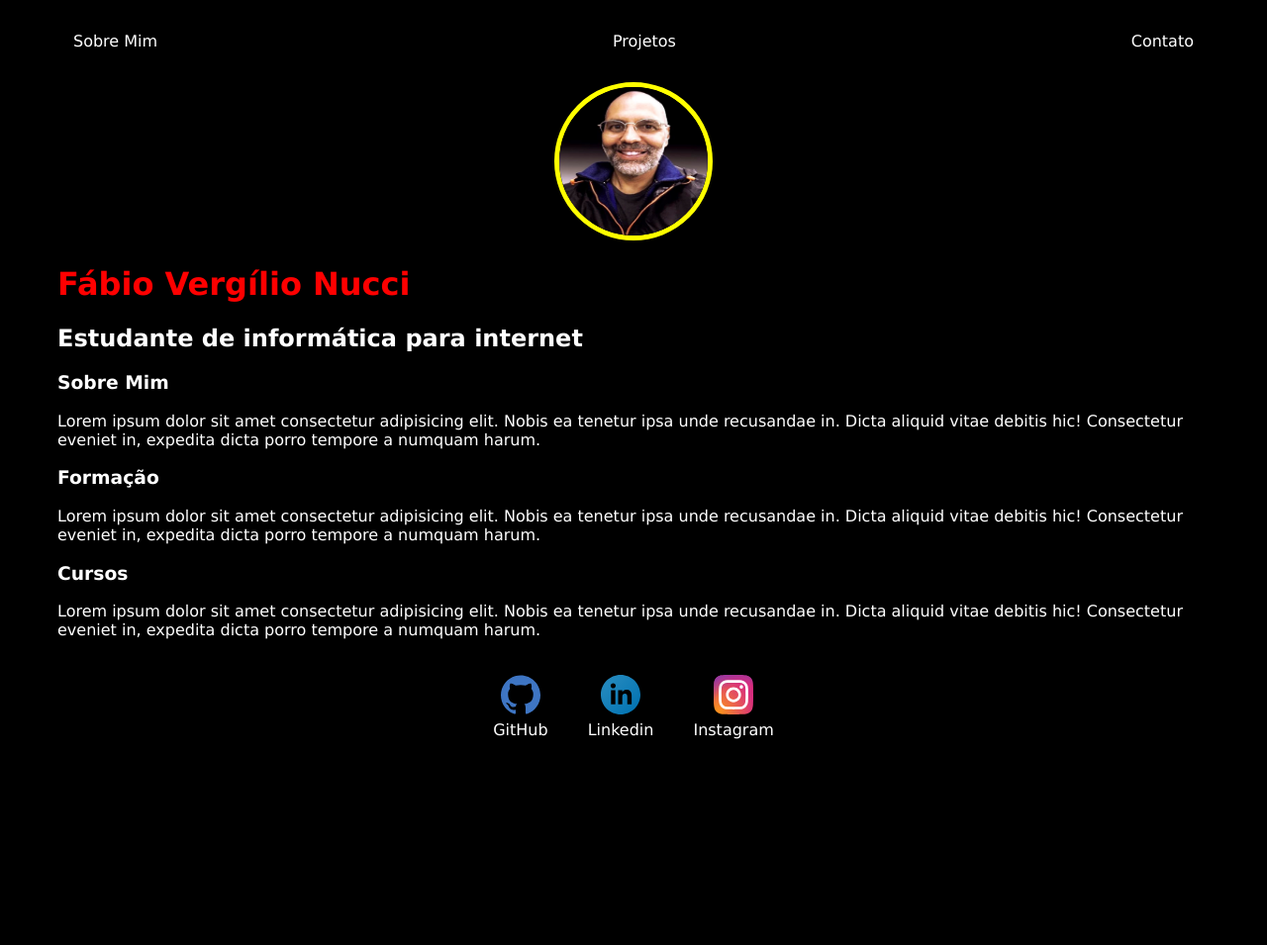
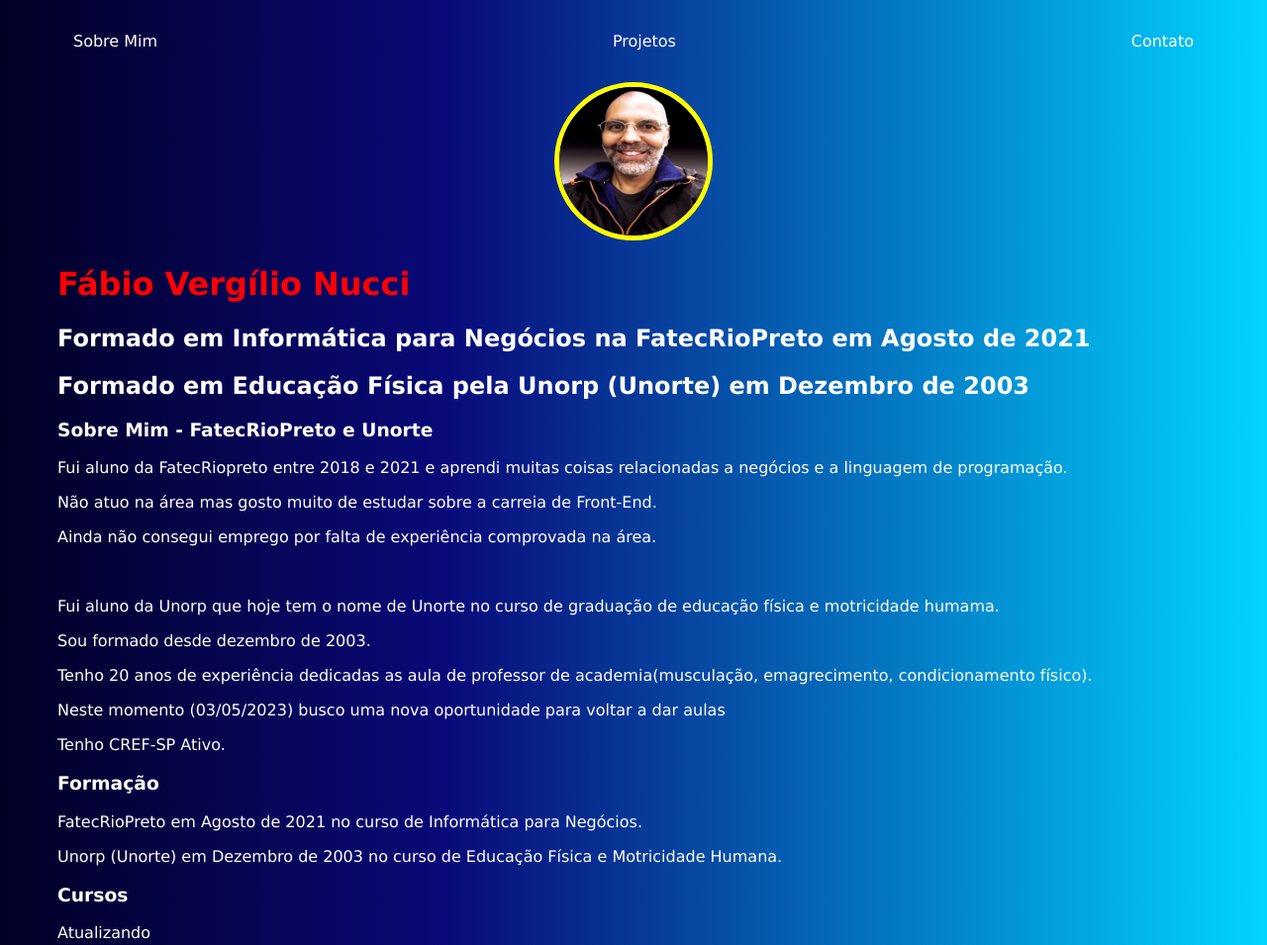
Before and after one commit to fabiovnucci/perfil, a plain HTML site: page index.html in a window 1280 px wide. Shown: the top 955 px of the page at 99% size. Before the commit the page ends 800 px from the top, so only its background shows below. Drawn offline with Linux system fonts and the light colour scheme.

Commit message:
atualizado

```diff
--- a/index.html
+++ b/index.html
@@ -5,7 +5,7 @@
     <meta http-equiv="X-UA-Compatible" content="IE=edge" />
     <meta name="viewport" content="width=device-width, initial-scale=1.0" />
     <link rel="stylesheet" href="style.css" />
-    <title>Exemplo de Site Pessoal</title>
+    <title>Meu site pessoal</title>
   </head>
   <body>
     <div class="container">
@@ -27,34 +27,39 @@
         <img src="./imagens/linkedin novo.jpg" alt="eu" />
       </div>
       <h1>Fábio Vergílio Nucci</h1>
-      <h2>Estudante de informática para internet</h2>
+      <h2>Formado em Informática para Negócios na FatecRioPreto em Agosto de 2021</h2>
+      <h2>Formado em Educação Física pela Unorp (Unorte) em Dezembro de 2003</h2>
     </header>
 
     <main>
       <section>
-        <h3>Sobre Mim</h3>
+        <h3>Sobre Mim - FatecRioPreto e Unorte</h3>
         <p>
-          Lorem ipsum dolor sit amet consectetur adipisicing elit. Nobis ea
-          tenetur ipsa unde recusandae in. Dicta aliquid vitae debitis hic!
-          Consectetur eveniet in, expedita dicta porro tempore a numquam harum.
-        </p>
+        Fui aluno da FatecRiopreto entre 2018 e 2021 e aprendi muitas coisas relacionadas
+        a negócios e a linguagem de programação.</p>
+        <p>Não atuo na área mas gosto muito de estudar sobre a carreia de Front-End.</p>
+        <p>Ainda não consegui emprego por falta de experiência comprovada na área.</p>
+        <br>
+        <p>
+          Fui aluno da Unorp que hoje tem o nome de Unorte no curso de graduação de educação física e motricidade humama.</p>
+          <p>Sou formado desde dezembro de 2003.</p>
+          <p>Tenho 20 anos de experiência dedicadas as aula de professor de academia(musculação, emagrecimento, condicionamento físico).</p>
+          <p>Neste momento (03/05/2023) busco uma nova oportunidade para voltar a dar aulas</p>
+          <p>Tenho CREF-SP Ativo.</p>
+          </p>
       </section>
 
       <section>
         <h3>Formação</h3>
         <p>
-          Lorem ipsum dolor sit amet consectetur adipisicing elit. Nobis ea
-          tenetur ipsa unde recusandae in. Dicta aliquid vitae debitis hic!
-          Consectetur eveniet in, expedita dicta porro tempore a numquam harum.
-        </p>
+          FatecRioPreto em Agosto de 2021 no curso de Informática para Negócios.</p>
+<p>       Unorp (Unorte) em Dezembro de 2003 no curso de Educação Física e Motricidade Humana.</p>
       </section>
 
       <section>
         <h3>Cursos</h3>
         <p>
-          Lorem ipsum dolor sit amet consectetur adipisicing elit. Nobis ea
-          tenetur ipsa unde recusandae in. Dicta aliquid vitae debitis hic!
-          Consectetur eveniet in, expedita dicta porro tempore a numquam harum.
+          Atualizando
         </p>
       </section>
     </main>
--- a/style.css
+++ b/style.css
@@ -1,7 +1,6 @@
 body{
    color: white;
-background-color: black;
-font-family:'Lucida Sans', 'Lucida Sans Regular', 'Lucida Grande', 'Lucida Sans Unicode', Geneva, Verdana, sans-serif}
+   background-image: linear-gradient(90deg, #020024 0%, #090979 35%, #00d4ff 100%);font-family:'Lucida Sans', 'Lucida Sans Regular', 'Lucida Grande', 'Lucida Sans Unicode', Geneva, Verdana, sans-serif}
 ul {
     display: flex;
     justify-content:space-between ;
```
